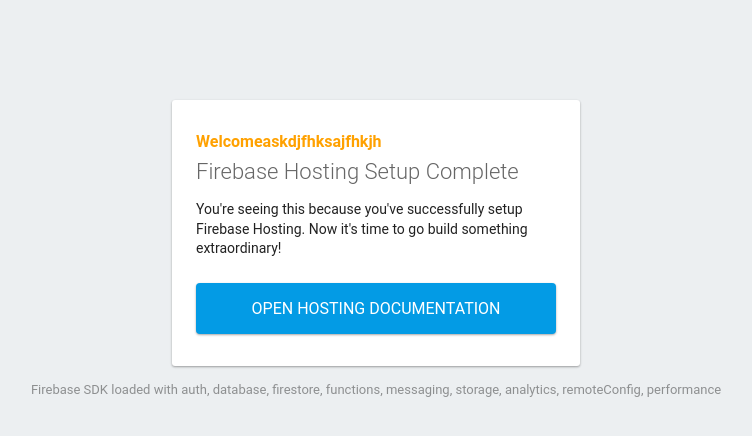
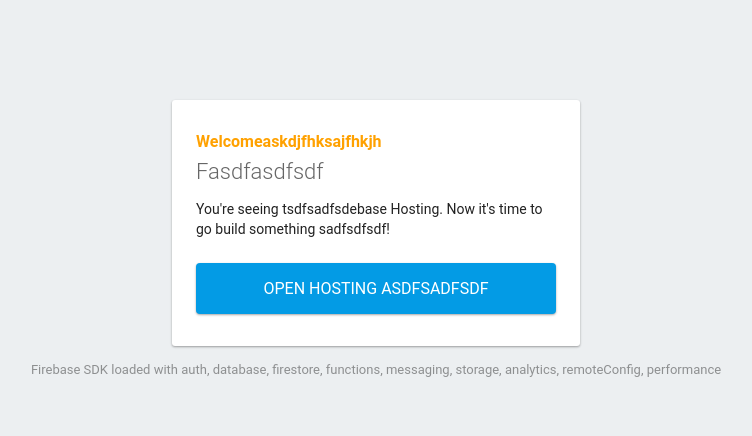
Before and after one commit to emonja/skilset, a plain HTML site: page public/index.html in a window 1280 px wide. Shown: the whole page, without its empty margins (264-1016 px from the left). Drawn offline with Linux system fonts and the light colour scheme; some packages are replaced by stand-ins of ours.

Commit message:
Deploy test Index.html preview

```diff
--- a/public/index.html
+++ b/public/index.html
@@ -41,11 +41,11 @@
   <body>
     <div id="message">
       <h2>Welcomeaskdjfhksajfhkjh</h2>
-      <h1>Firebase Hosting Setup Complete</h1>
-      <p>You're seeing this because you've successfully setup Firebase Hosting. Now it's time to go build something extraordinary!</p>
-      <a target="_blank" href="https://firebase.google.com/docs/hosting/">Open Hosting Documentation</a>
+      <h1>Fasdfasdfsdf</h1>
+      <p>You're seeing tsdfsadfsdebase Hosting. Now it's time to go build something sadfsdfsdf!</p>
+      <a target="_blank" href="https://firebase.google.com/docs/hosting/">Open Hosting asdfsadfsdf</a>
     </div>
-    <p id="load">Firebase SDK Loading&hellip;</p>
+    <p id="load">Firsadfsdfdfading&hellip;</p>
 
     <script>
       document.addEventListener('DOMContentLoaded', function() {
```
